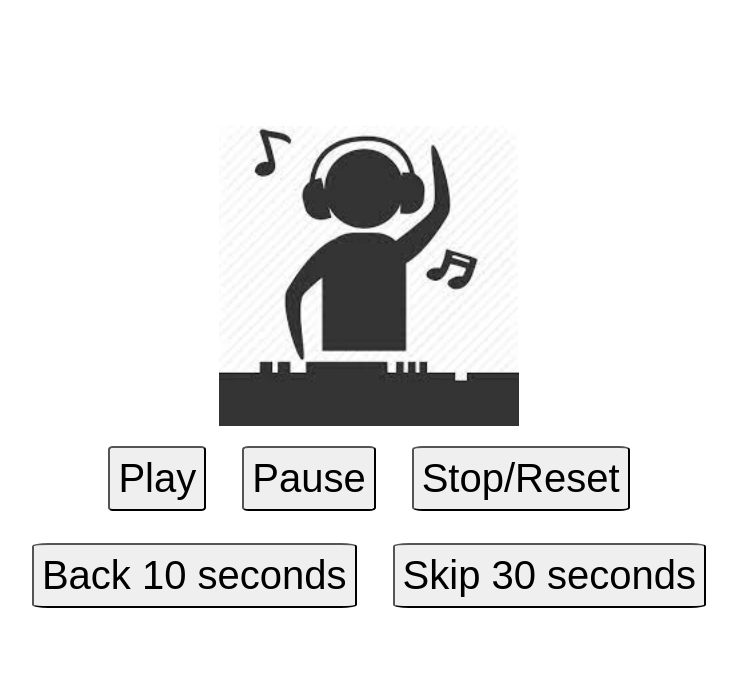
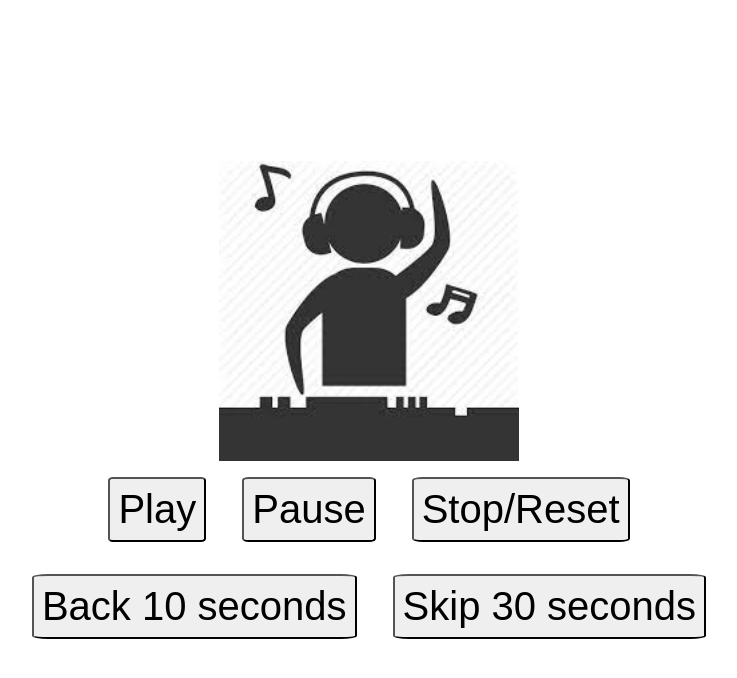
Before and after one commit to Shimanti/DJ, a plain HTML site: page index.html in a window 1280 px wide. Shown: the whole page, without its empty margins (271-1008 px from the left). Drawn offline with Linux system fonts and the light colour scheme.

Commit message:
Update index.html
Changed to flex to center on all devices

```diff
--- a/index.html
+++ b/index.html
@@ -34,8 +34,12 @@
  <style>
  .container {
    height: 100vh;
-   margin: 10% 0;
-   text-align: center;
+   display: flex;
+   flex-direction: column;
+   align-items: center;
+   justify-content: center;
+/*    margin: 10% 0;
+   text-align: center; */
  }
 
  button {
```
